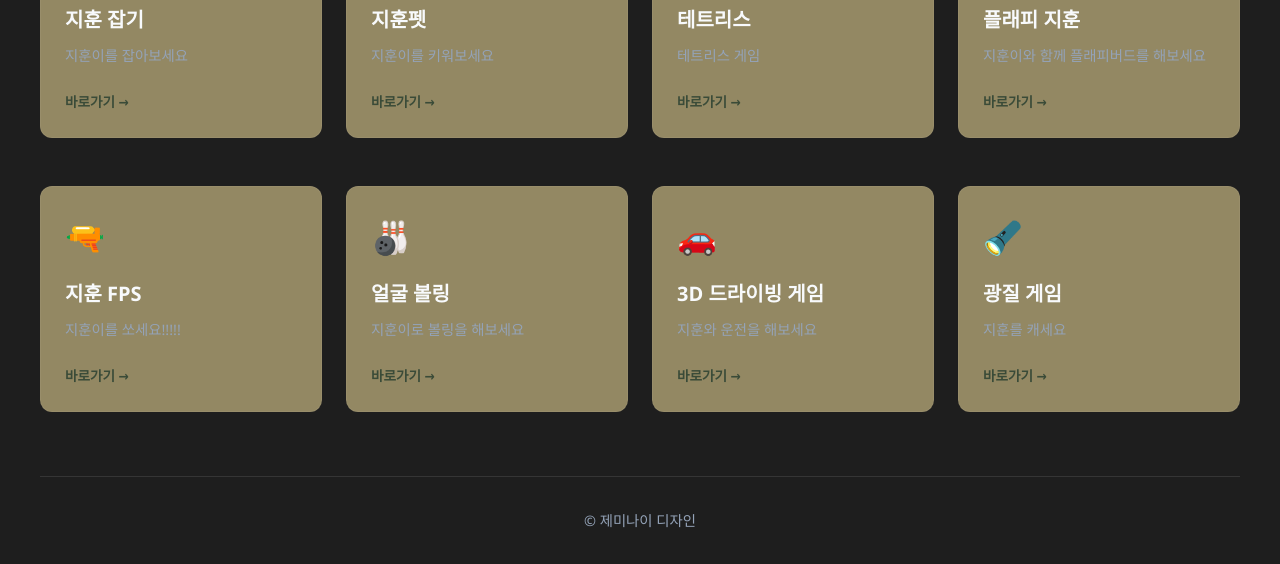
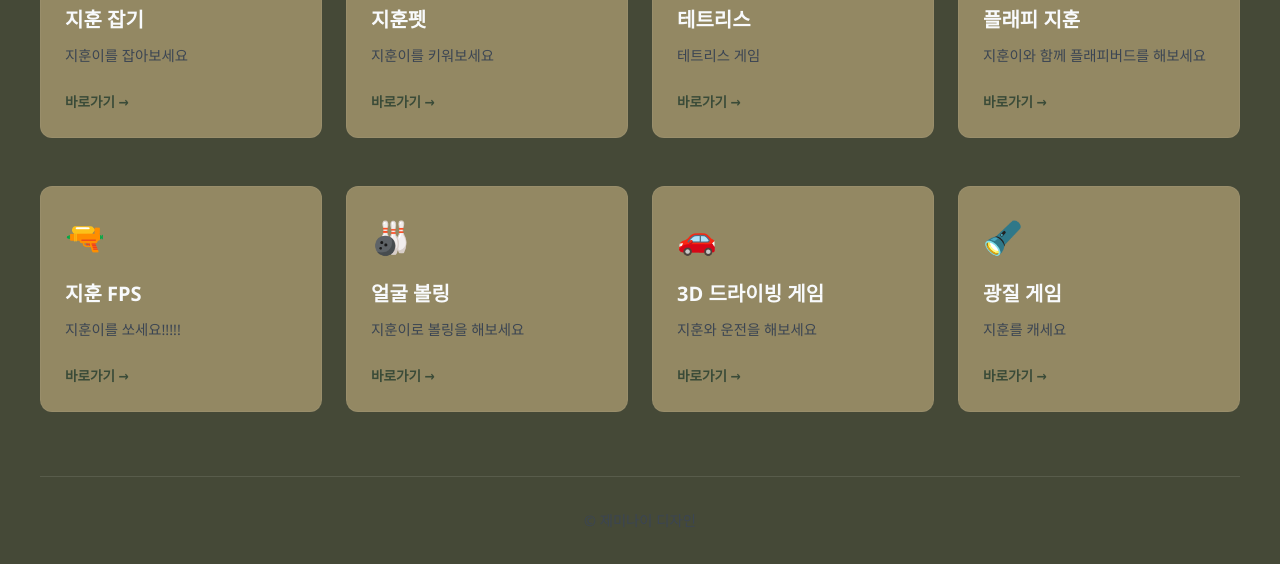
Before and after one commit to jimin0758/JHKGames, a plain HTML site: page index.html in a window 1280 px wide. Shown: the part 610-1174 px from the top of the page. Drawn offline with Linux system fonts and the light colour scheme.

Commit message:
Add files via upload

```diff
--- a/index.html
+++ b/index.html
@@ -13,10 +13,10 @@
     }
 
     :root {
-      --bg-color: #1e1e1e;
+      --bg-color: #454937;
       --card-bg: #938863;
       --text-main: #f8fafc;
-      --text-muted: #94a3b8;
+      --text-muted: #3b4553;
       --accent: #3a4b38;
       --accent-hover: #403e62;
       --card-hover-border: #818cf8;
```
